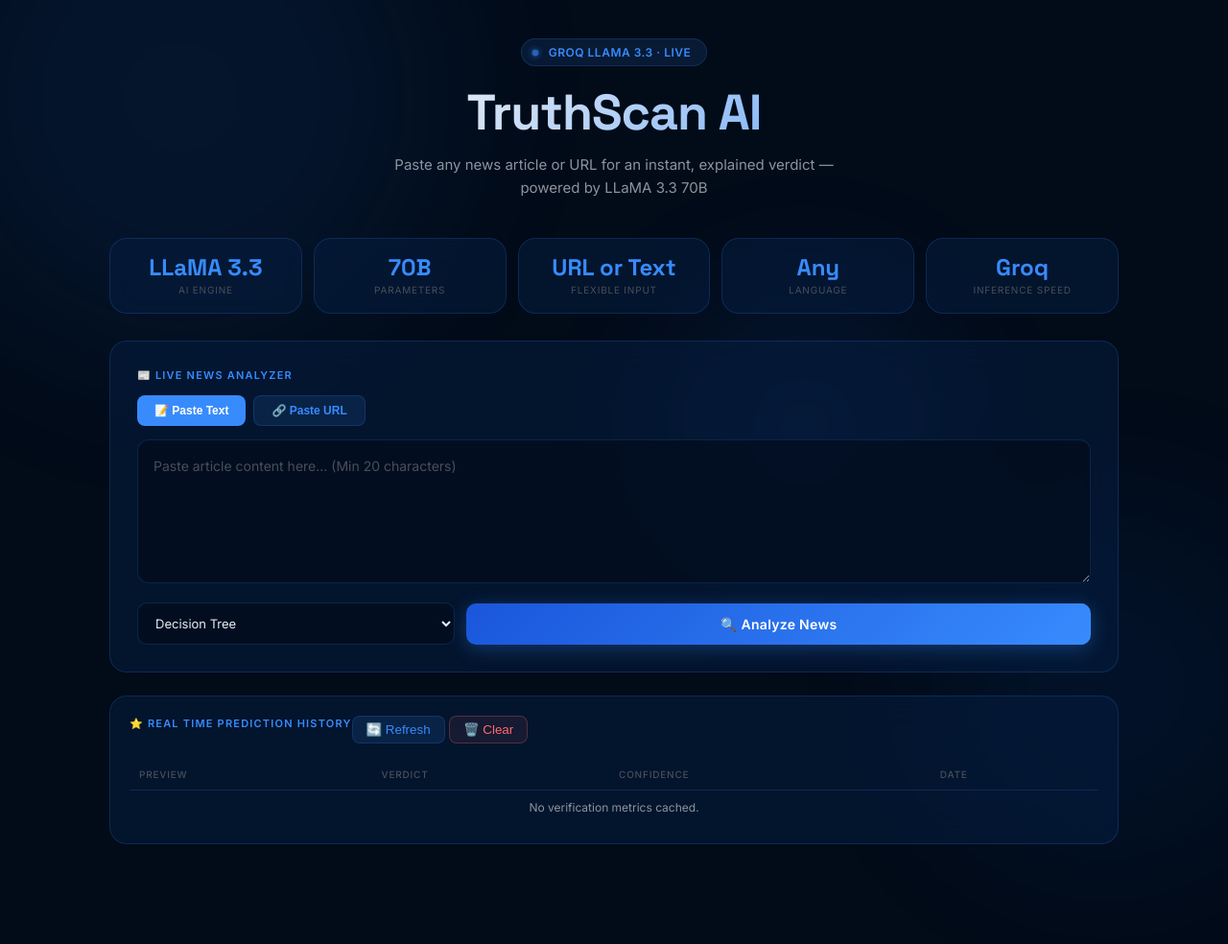
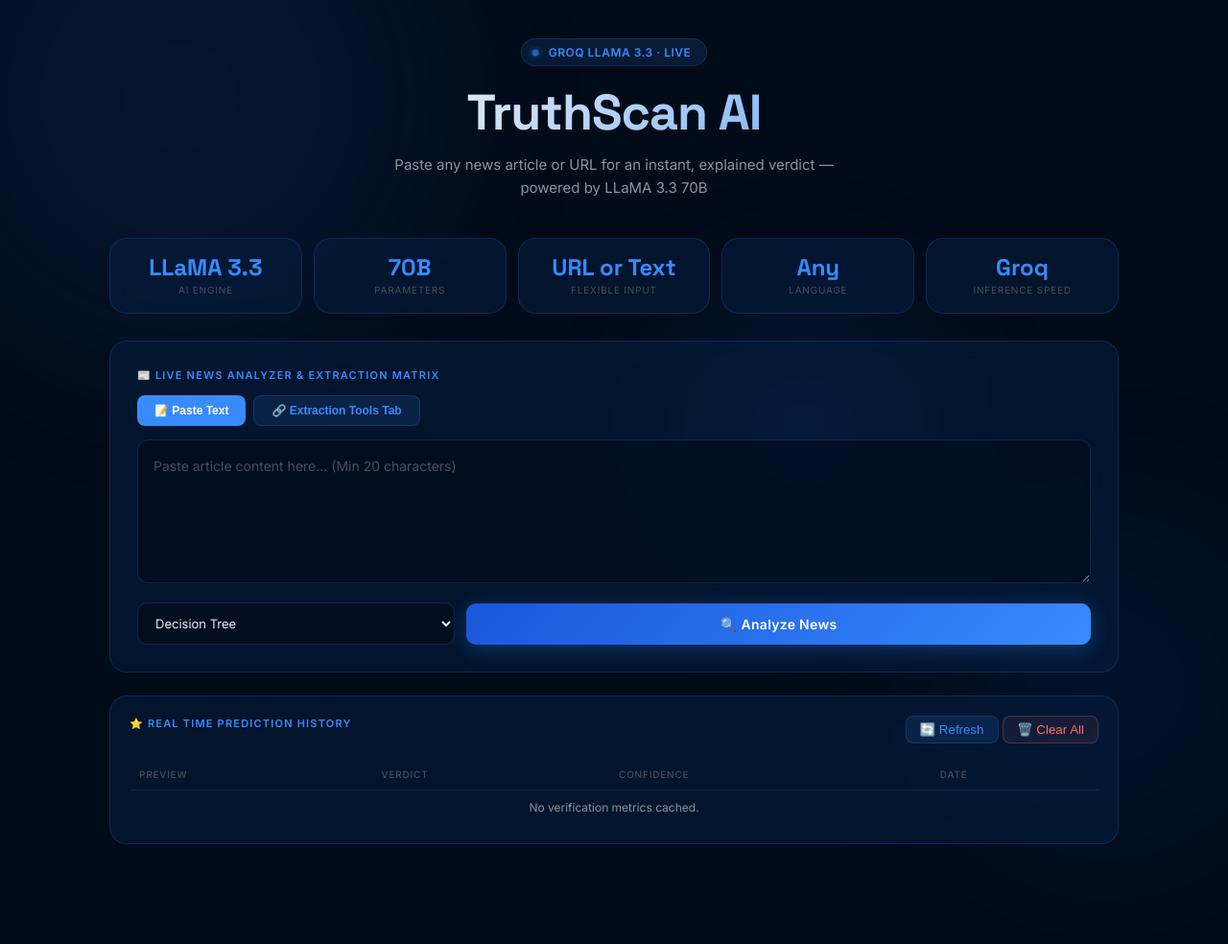
Before and after one commit to TilalAhmed/Truth-Ai, a Flask app: page / in a window 1280 px wide. Shown: the whole page at 96% size. Run offline with Flask 3, Linux system fonts and the light colour scheme; data that the repository does not hold is empty.

Commit message:
Refactor Live News Analyzer and enhance UI elements
Enhanced the Live News Analyzer section with additional features and improved UI elements. Restored previous functionality and added new components for better user interaction.

```diff
--- a/templates/index.html
+++ b/templates/index.html
@@ -5,16 +5,16 @@
   <meta name="viewport" content="width=device-width, initial-scale=1.0"/>
   <meta name="description" content="TruthScan AI - Fake News Detector powered by LLaMA 3.3 and Machine Learning"/>
   <meta name="theme-color" content="#388bfd"/>
-  <!-- Anti-CSRF Token Generation -->
   <meta name="csrf-token" content="{{ csrf_token }}">
   <title>TruthScan AI — Fake News Detector</title>
   <link href="https://fonts.googleapis.com/css2?family=Inter:wght@300;400;500;600;700;800&family=Space+Grotesk:wght@500;700&display=swap" rel="stylesheet"/>
+  <!-- Chart.js for your Round Comparison Chart -->
   <script src="https://cdnjs.cloudflare.com/ajax/libs/Chart.js/4.4.1/chart.umd.min.js" crossorigin="anonymous" referrerpolicy="no-referrer"></script>
   <link rel="stylesheet" href="{{ url_for('static', filename='style.css') }}">
 </head>
 <body>
 
-<div class="bg-orbs">
+<div class="bg-orbs" style="pointer-events: none; z-index: -1;">
   <div class="orb orb-1"></div>
   <div class="orb orb-2"></div>
   <div class="orb orb-3"></div>
@@ -36,23 +36,29 @@
   </div>
 
   <div class="glass analyzer-card">
-    <div class="section-label">📰 Live News Analyzer</div>
-    <div style="display:flex;gap:8px;margin-bottom:14px">
-      <button id="tabText" onclick="switchTab('text')" style="background:var(--accent);border:none;border-radius:8px;padding:8px 18px;font-size:12px;font-weight:600;color:#fff;cursor:pointer;">📝 Paste Text</button>
-      <button id="tabUrl" onclick="switchTab('url')" style="background:var(--accent-soft);border:1px solid var(--glass-border);border-radius:8px;padding:8px 18px;font-size:12px;font-weight:600;color:var(--accent);cursor:pointer;">🔗 Paste URL</button>
+    <div class="section-label">📰 Live News Analyzer & Extraction Matrix</div>
+
+    <!-- Restored Tools / Navigation Tabs Selection -->
+    <div style="display:flex; gap:8px; margin-bottom:14px; flex-wrap: wrap;">
+      <button id="tabText" onclick="switchTab('text')" style="background:var(--accent); border:none; border-radius:8px; padding:8px 18px; font-size:12px; font-weight:600; color:#fff; cursor:pointer;">📝 Paste Text</button>
+      <button id="tabUrl" onclick="switchTab('url')" style="background:var(--accent-soft); border:1px solid var(--glass-border); border-radius:8px; padding:8px 18px; font-size:12px; font-weight:600; color:var(--accent); cursor:pointer;">🔗 Extraction Tools Tab</button>
     </div>
 
     <div id="textInputDiv">
       <textarea id="newsInput" placeholder="Paste article content here... (Min 20 characters)"></textarea>
     </div>
 
+    <!-- Extraction Matrix / Info Tools Tab Panel -->
     <div id="urlInputDiv" style="display:none">
-      <div style="display:flex;gap:10px;align-items:center;flex-wrap:wrap">
-        <input type="url" id="urlInput" placeholder="https://www.dawn.com/news/article..." style="flex:1;min-width:200px;background:rgba(2,11,24,0.6);border:1px solid var(--glass-border);border-radius:12px;padding:14px 16px;color:var(--text-primary);outline:none;"/>
-        <button onclick="fetchFromUrl()" style="background:var(--accent-soft);border:1px solid var(--glass-border);border-radius:10px;padding:14px 18px;font-size:12px;font-weight:600;color:var(--accent);cursor:pointer;">📥 Fetch Article</button>
+      <div style="display:flex; gap:10px; align-items:center; flex-wrap:wrap; margin-bottom: 12px;">
+        <input type="url" id="urlInput" placeholder="https://www.dawn.com/news/article..." style="flex:1; min-width:200px; background:rgba(2,11,24,0.6); border:1px solid var(--glass-border); border-radius:12px; padding:14px 16px; color:var(--text-primary); outline:none;"/>
+        <button onclick="fetchFromUrl()" style="background:var(--accent-soft); border:1px solid var(--glass-border); border-radius:10px; padding:14px 18px; font-size:12px; font-weight:600; color:var(--accent); cursor:pointer;">📥 Fetch & Extract</button>
       </div>
-      <div style="margin-top:10px">
-        <textarea id="fetchedText" placeholder="Fetched text contents display here..." rows="5" readonly style="width:100%;color:var(--text-secondary);"></textarea>
+      <div class="extraction-info-box" style="background: rgba(56, 139, 253, 0.05); border: 1px dashed var(--glass-border); padding: 12px; border-radius: 8px; margin-bottom: 12px; font-size: 12px; color: var(--text-secondary);">
+        ℹ️ <strong>Extraction Engine Protocol:</strong> Strips down scripts, cross-references tags via Trafilatura + Newspaper3k, and sanitizes core metadata records to isolate body copies.
+      </div>
+      <div>
+        <textarea id="fetchedText" placeholder="Extracted article components will stream here..." rows="5" readonly style="width:100%; color:var(--text-secondary); background: rgba(0,0,0,0.2);"></textarea>
       </div>
     </div>
 
@@ -123,22 +136,23 @@
       <p id="recommendationText">—</p>
     </div>
 
-    <div style="display:flex;align-items:center;justify-content:space-between;margin-top:16px;">
+    <div style="display:flex; align-items:center; justify-content:between; margin-top:16px; flex-wrap: wrap; gap: 10px;">
       <div class="ml-badge" id="mlBadge" style="color:var(--accent)">🤖 Model Configured</div>
-      <button onclick="copyResult()" id="copyBtn" style="background:var(--accent-soft);border:1px solid var(--glass-border);color:var(--accent);padding:7px 16px;border-radius:8px;cursor:pointer;">📋 Copy Result</button>
+      <button onclick="copyResult()" id="copyBtn" style="background:var(--accent-soft); border:1px solid var(--glass-border); color:var(--accent); padding:7px 16px; border-radius:8px; cursor:pointer;">📋 Copy Result</button>
     </div>
   </div>
 
+  <!-- Real Time Prediction History Log -->
   <div class="glass chart-card" style="margin-bottom:24px; padding:20px;">
-    <div style="display:flex;justify-content:between;align-items:center;margin-bottom:16px;">
+    <div style="display:flex; justify-content: space-between; align-items:center; margin-bottom:16px; flex-wrap: wrap; gap: 10px;">
       <div class="section-label">⭐ Real Time Prediction History</div>
       <div>
-        <button onclick="loadHistory()" style="background:var(--accent-soft);border:1px solid var(--glass-border);color:var(--accent);padding:6px 14px;border-radius:8px;cursor:pointer;">🔄 Refresh</button>
-        <button onclick="clearHistory()" style="background:var(--fake-bg);border:1px solid var(--fake-border);color:var(--fake-color);padding:6px 14px;border-radius:8px;cursor:pointer;">🗑️ Clear</button>
+        <button onclick="loadHistory()" style="background:var(--accent-soft); border:1px solid var(--glass-border); color:var(--accent); padding:6px 14px; border-radius:8px; cursor:pointer;">🔄 Refresh</button>
+        <button onclick="clearHistory()" style="background:var(--fake-bg); border:1px solid var(--fake-border); color:var(--fake-color); padding:6px 14px; border-radius:8px; cursor:pointer;">🗑️ Clear All</button>
       </div>
     </div>
     <div style="overflow-x:auto">
-      <table class="history-table" style="width:100%;border-collapse:collapse;text-align:left;">
+      <table class="history-table" style="width:100%; border-collapse:collapse; text-align:left;">
         <thead>
           <tr style="border-bottom:1px solid var(--glass-border);">
             <th style="padding:10px;">Preview</th>
```
Also changed, not shown: other parts of templates/index.html (+27 -20 lines).
